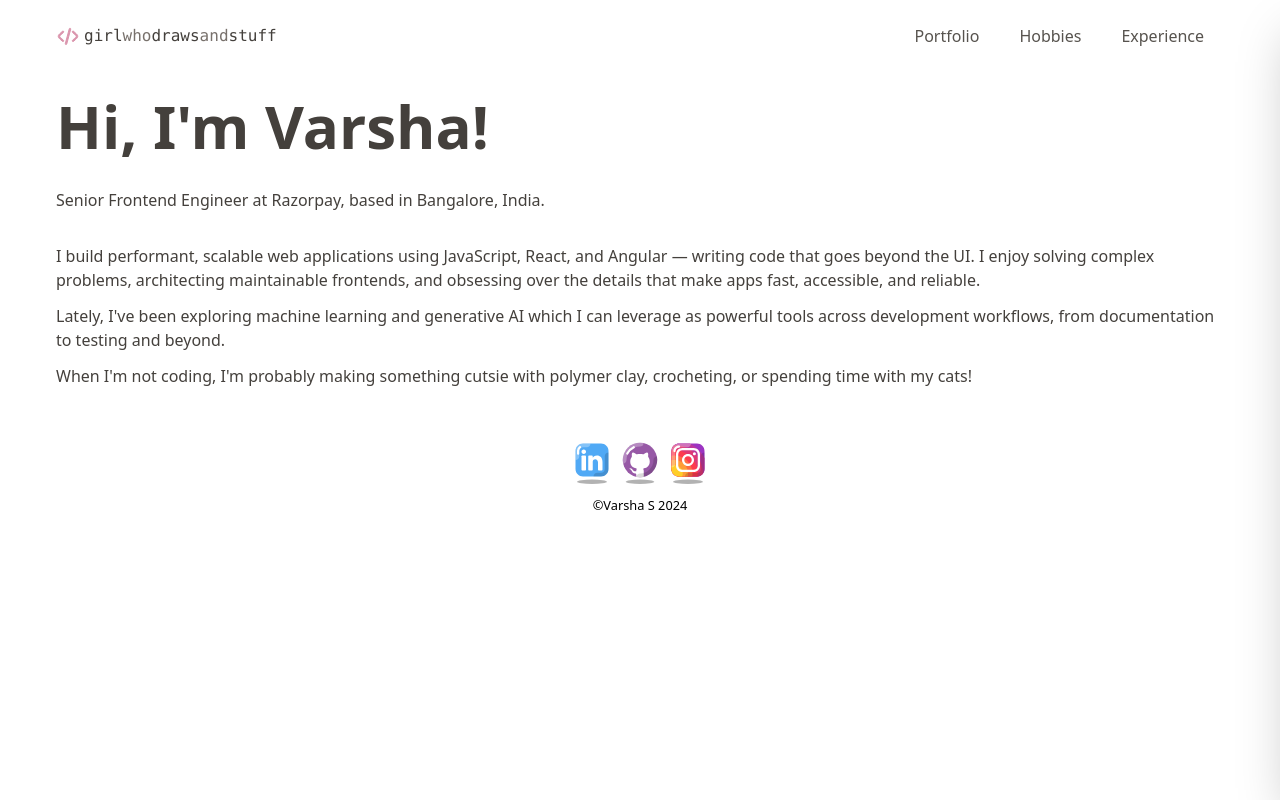
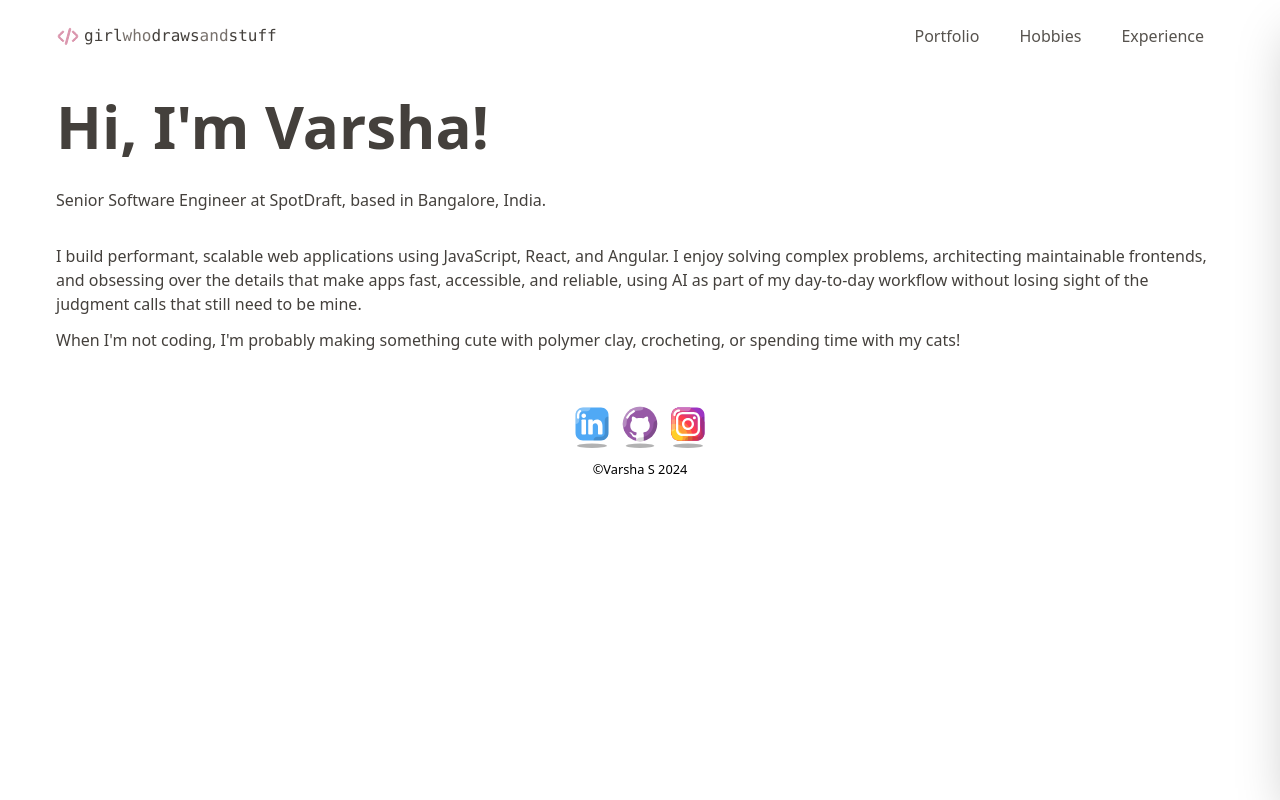
Before and after one commit to girlwhodrawsandstuff/girlwhodrawsandstuff.github.io, a React (Vite) app: page /#/ in a window 1280 px wide. Built offline with nearby package versions, Linux system fonts and the light colour scheme.

Commit message:
feat: update homepage description

```diff
--- a/src/views/Homepage/Intro.tsx
+++ b/src/views/Homepage/Intro.tsx
@@ -4,24 +4,20 @@ const Intro = () => {
       <section className="flex flex-col gap-4 md:gap-8">
         <h1 className="text-6xl font-semibold text-stone-700">Hi, I'm Varsha!</h1>
         <p className="text-stone-700">
-          Senior Frontend Engineer at Razorpay, based in Bangalore, India.
+          Senior Software Engineer at SpotDraft, based in Bangalore, India.
         </p>
 
         <article className="text-stone-700 flex flex-col gap-3">
           <p>
-            I build performant, scalable web applications using JavaScript, React, and Angular —
-            writing code that goes beyond the UI. I enjoy solving complex problems, architecting
-            maintainable frontends, and obsessing over the details that make apps fast, accessible,
-            and reliable.
+            I build performant, scalable web applications using JavaScript, React, and Angular. I
+            enjoy solving complex problems, architecting maintainable frontends, and obsessing over
+            the details that make apps fast, accessible, and reliable, using AI as part of my
+            day-to-day workflow without losing sight of the judgment calls that still need to be
+            mine.
           </p>
 
           <p>
-            Lately, I've been exploring machine learning and generative AI which I can leverage as
-            powerful tools across development workflows, from documentation to testing and beyond.
-          </p>
-
-          <p>
-            When I'm not coding, I'm probably making something cutsie with polymer clay, crocheting,
+            When I'm not coding, I'm probably making something cute with polymer clay, crocheting,
             or spending time with my cats!
           </p>
         </article>
```
